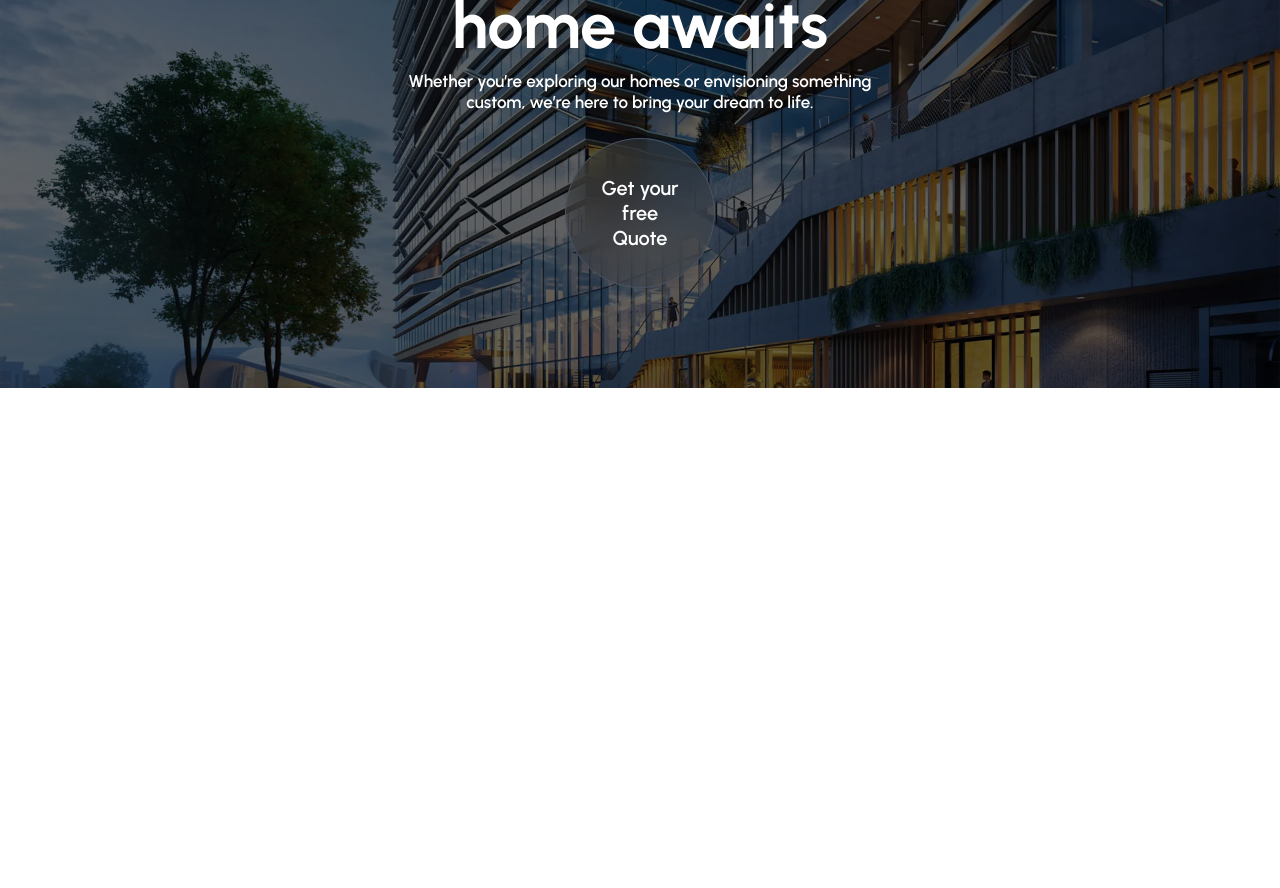
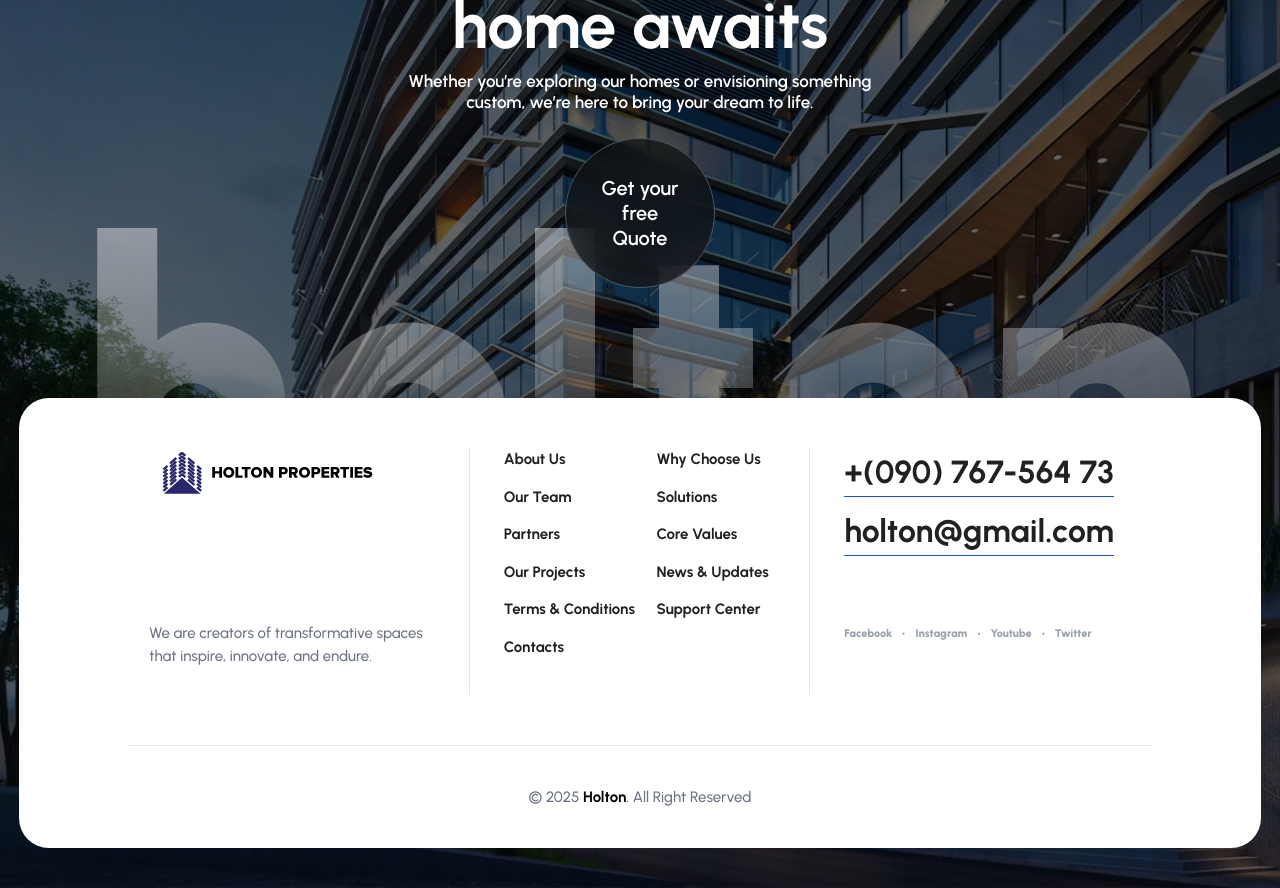
Before and after one commit to CHIDI00/new-holton-properties, a React (Vite) app: page / in a window 1280 px wide. Shown: the part 10360-11248 px from the top of the page. Before the commit the page ends 10748 px from the top, so only its background shows below. Built offline with nearby package versions, Linux system fonts and the light colour scheme.

Commit message:
feat: enhance Footer and Magnet components with new layout and styling

```diff
--- a/src/ui/Footer.tsx
+++ b/src/ui/Footer.tsx
@@ -1,15 +1,17 @@
 import React from "react";
 import project4 from "../assets/project_4.jpg";
+import logo from "../assets/HOLTONicon-dark.png";
 import Magnet from "./Magnet";
+import { NavLink } from "react-router-dom";
 
 const Footer: React.FC = () => {
 	return (
 		<div
-			className="relative w-full py-[10rem] bg-cover bg-center bg-no-repeat flex flex-col justify-center items-center"
+			className="relative w-full pt-[10rem] pb-[4rem] bg-cover bg-center bg-no-repeat flex flex-col justify-center items-center"
 			style={{ backgroundImage: `url(${project4})` }}
 		>
 			<div className="absolute inset-0 bg-black bg-opacity-60"></div>
-			<div className="absolute w-full h-20 bg-white rounded-b-[5rem] z-10 top-0"></div>
+			<div className="absolute w-full h-20 bg-[#fbfbfb] rounded-b-[5rem] z-10 -top-1"></div>
 
 			<div className="flex flex-col justify-center items-center">
 				<h1 className="text-[6.5rem] font-bold text-white text-center leading-none z-10 mb-5">
@@ -20,14 +22,96 @@ const Footer: React.FC = () => {
 					custom, we’re here to bring your dream to life.
 				</p>
 
-				<Magnet padding={50} disabled={false} magnetStrength={5}>
-					<div className="w-[150px] h-[150px] flex justify-center items-center bg-[#48484851] border-[1px] border-gray-600 backdrop-blur-xl rounded-full text-white p-6">
+				<Magnet padding={50} disabled={false} magnetStrength={3}>
+					<div className="w-[150px] h-[150px] flex justify-center items-center bg-[#111111a2] border-[1px] border-gray-600 backdrop-blur-xl rounded-full text-white p-6">
 						<p className="text-[2rem] text-center font-semibold leading-tight">
 							Get your <br /> free <br /> Quote
 						</p>
 					</div>
 				</Magnet>
 			</div>
+
+			<div className="w-[97%] md:mb-[-250px] mb-[-120px] md:mt-[-100px] mt-[-30px] flex justify-center items-center z-[4]">
+				<h1 className="md:text-[40rem] text-[20rem] leading-none bg-gradient-to-b from-[rgba(255,255,255,0.47)] to-[rgba(0,0,0,0.2)] bg-clip-text text-transparent">
+					holton
+				</h1>
+			</div>
+
+			<div className="mt-[6rem] md:w-[97%] md:h-[45rem] w-[93%] bg-white z-10 rounded-[3rem] flex flex-col justify-center items-center md:px-[2rem] md:py-0 p-[2rem]">
+				<div className="md:w-[85%] md:h-full w-full flex flex-col md:flex-row justify-between items-center md:py-20">
+					<div className="md:w-1/3 md:h-full w-full flex flex-col md:justify-between md:items-start justify-center items-center px-[2rem] md:border-r-[1px] md:border-b-0 border-b-[1px] border-gray-200 pb-6 mg:gap-[5rem] ">
+						<img src={logo} alt="holton logo" />
+						<p className="md:text-[1.5rem] text-[2rem] md:text-left text-center py-5 font-medium text-gray-500">
+							We are creators of transformative spaces that inspire, innovate,
+							and endure.
+						</p>
+					</div>
+					<div className="md:w-[30%] flex justify-start items-start md:h-full w-full md:py-0 py-[3rem] md:border-r-[1px] md:border-b-0 border-b-[1px] border-gray-200">
+						<ul className="w-full grid grid-cols-2 justify-start items-center md:px-0 px-[5rem] md:text-[1.5rem] text-[2rem] font-bold ">
+							<li className="mb-[1.5rem]">
+								<NavLink to="">About Us</NavLink>
+							</li>
+							<li className="mb-[1.5rem]">
+								<NavLink to="">Why Choose Us</NavLink>
+							</li>
+							<li className="mb-[1.5rem]">
+								<NavLink to="">Our Team</NavLink>
+							</li>
+							<li className="mb-[1.5rem]">
+								<NavLink to="">Solutions</NavLink>
+							</li>
+							<li className="mb-[1.5rem]">
+								<NavLink to="">Partners</NavLink>
+							</li>
+							<li className="mb-[1.5rem]">
+								<NavLink to="">Core Values</NavLink>
+							</li>
+							<li className="mb-[1.5rem]">
+								<NavLink to="">Our Projects</NavLink>
+							</li>
+							<li className="mb-[1.5rem]">
+								<NavLink to="">News & Updates</NavLink>
+							</li>
+							<li className="mb-[1.5rem]">
+								<NavLink to="">Terms & Conditions</NavLink>
+							</li>
+							<li className="mb-[1.5rem]">
+								<NavLink to="">Support Center</NavLink>
+							</li>
+							<li className="mb-[1.5rem]">
+								<NavLink to="">Contacts</NavLink>
+							</li>
+						</ul>
+					</div>
+
+					<div className="md:w-[30%] h-full flex flex-col md:justify-start justify-center md:items-start items-center md:h-full w-full md:py-0 py-[3rem] gap-[7rem]">
+						<div className="w-full flex flex-col md:justify-start md:items-start justify-center items-center gap-[1rem]">
+							<p className="md:text-[3.2rem] text-[3rem] font-bold border-b-[1px] border-blue-700">
+								+(090) 767-564 73
+							</p>
+							<p className="md:text-[3.2rem] text-[3rem] font-bold border-b-[1px] border-blue-700">
+								holton@gmail.com
+							</p>
+						</div>
+
+						<div className="flex justify-start items-start gap-[1rem] md:text-[1.1rem] text-gray-400 text-[2rem] transition-all duration-300">
+							<p className="hover:text-black cursor-pointer">Facebook</p>
+							<p>•</p>
+							<p className="hover:text-black cursor-pointer">Instagram</p>
+							<p>•</p>
+							<p className="hover:text-black cursor-pointer">Youtube</p>
+							<p>•</p>
+							<p className="hover:text-black cursor-pointer">Twitter</p>
+						</div>
+					</div>
+				</div>
+				<div className="md:w-[85%] w-full flex justify-center items-center py-[4rem] border-t-[1px] border-gray-200">
+					<p className="md:text-[1.5rem] text-[2rem] font-medium text-gray-500 text-center">
+						&copy; 2025 <span className="font-bold text-black">Holton</span>.
+						All Right Reserved
+					</p>
+				</div>
+			</div>
 		</div>
 	);
 };
--- a/src/ui/Magnet.tsx
+++ b/src/ui/Magnet.tsx
@@ -1,4 +1,10 @@
-import React, { useState, useEffect, useRef, ReactNode, HTMLAttributes } from "react";
+import React, {
+	useState,
+	useEffect,
+	useRef,
+	ReactNode,
+	HTMLAttributes,
+} from "react";
 
 interface MagnetProps extends HTMLAttributes<HTMLDivElement> {
 	children: ReactNode;
@@ -23,7 +29,10 @@ const Magnet: React.FC<MagnetProps> = ({
 	...props
 }) => {
 	const [isActive, setIsActive] = useState<boolean>(false);
-  const [position, setPosition] = useState<{ x: number; y: number }>({ x: 0, y: 0 });
+	const [position, setPosition] = useState<{ x: number; y: number }>({
+		x: 0,
+		y: 0,
+	});
 	const magnetRef = useRef<HTMLDivElement>(null);
 
 	useEffect(() => {
@@ -35,7 +44,8 @@ const Magnet: React.FC<MagnetProps> = ({
 		const handleMouseMove = (e: MouseEvent) => {
 			if (!magnetRef.current) return;
 
-      const { left, top, width, height } = magnetRef.current.getBoundingClientRect();
+			const { left, top, width, height } =
+				magnetRef.current.getBoundingClientRect();
 			const centerX = left + width / 2;
 			const centerY = top + height / 2;
 
@@ -64,8 +74,8 @@ const Magnet: React.FC<MagnetProps> = ({
 	return (
 		<div
 			ref={magnetRef}
-      className={wrapperClassName}
-      style={{ position: "relative", display: "inline-block" }}
+			className={`${wrapperClassName} hidden md:block`}
+			style={{ position: "relative", display: "inline-block", zIndex: "10" }}
 			{...props}
 		>
 			<div
```
Lines whose indentation alone changed are shown as unchanged.
